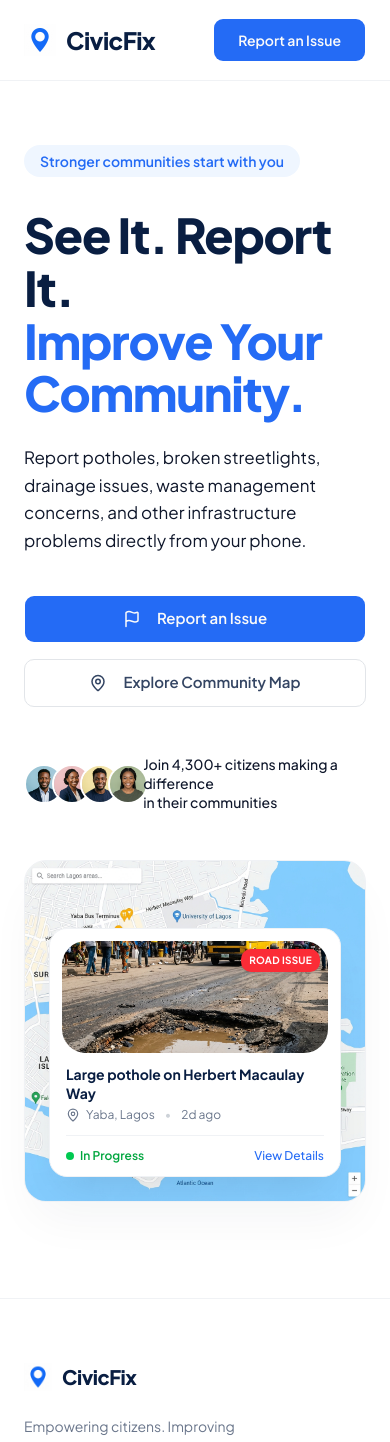
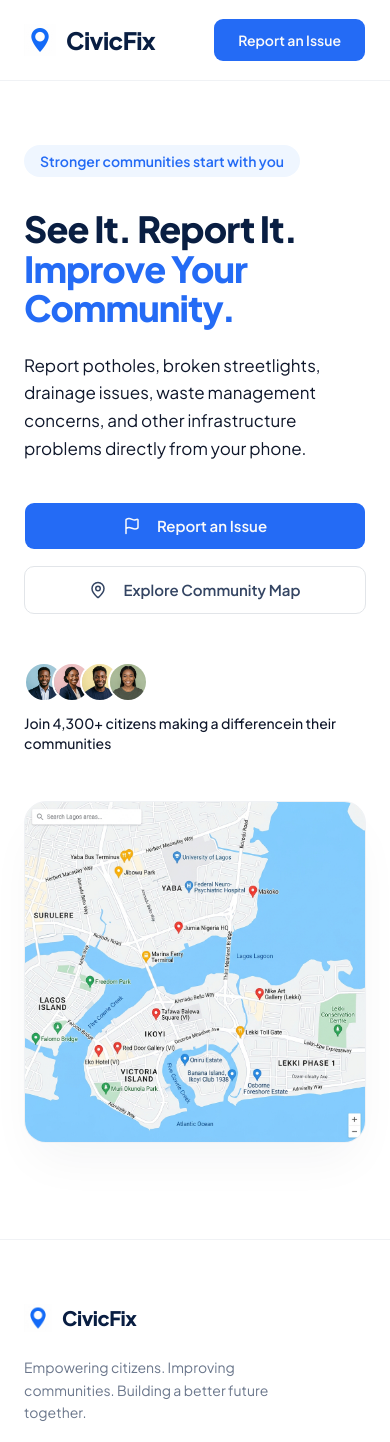
Before and after one commit to Himmiee/civil-fix, a Next.js app: page / in a window 390 px wide. Shown: the top 1442 px of the page. Built offline with nearby package versions, Linux system fonts and the light colour scheme.

Commit message:
style: improve mobile responsiveness of hero section typography and layout.

```diff
--- a/src/components/landing/hero.tsx
+++ b/src/components/landing/hero.tsx
@@ -21,9 +21,9 @@ export default function Hero({ onReportClick }: HeroProps) {
             </div>
 
             {/* Headline */}
-            <h1 className="text-5xl lg:text-[4rem] leading-[1.1] font-black tracking-tight text-gray-900 mb-6">
+            <h1 className="text-4xl sm:text-5xl lg:text-[4rem] leading-[1.1] font-black tracking-tight text-gray-900 mb-6">
               See It. Report It.<br />
-              <span className="text-primary">Improve Your<br />Community.</span>
+              <span className="text-primary">Improve Your<br className="sm:hidden" /> Community.</span>
             </h1>
 
             {/* Subheadline */}
@@ -46,7 +46,7 @@ export default function Hero({ onReportClick }: HeroProps) {
             </div>
 
             {/* Social Proof */}
-            <div className="flex items-center gap-4">
+            <div className="flex flex-col sm:flex-row items-start sm:items-center gap-3 sm:gap-4">
               <div className="flex -space-x-3">
                 {[
                   "/avatars/1.png",
@@ -63,7 +63,7 @@ export default function Hero({ onReportClick }: HeroProps) {
                 ))}
               </div>
               <p className="text-sm font-medium text-gray-600 leading-snug">
-                Join 4,300+ citizens making a difference<br />
+                Join 4,300+ citizens making a difference<br className="hidden sm:block" />
                 in their communities
               </p>
             </div>
@@ -82,7 +82,7 @@ export default function Hero({ onReportClick }: HeroProps) {
             />
 
             {/* Floating UI: Sleek Issue Card */}
-            <div className="absolute bottom-6 left-6 right-6 sm:right-auto sm:left-8 sm:bottom-8 bg-white rounded-2xl shadow-[0_20px_40px_-15px_rgba(0,0,0,0.1)] border border-gray-100 p-3 w-auto sm:w-[260px] z-10 transition-transform hover:-translate-y-1 duration-300">
+            <div className="hidden sm:block absolute bottom-6 left-6 right-6 sm:right-auto sm:left-8 sm:bottom-8 bg-white rounded-2xl shadow-[0_20px_40px_-15px_rgba(0,0,0,0.1)] border border-gray-100 p-3 w-auto sm:w-[260px] z-10 transition-transform hover:-translate-y-1 duration-300">
               <div className="relative w-full h-28 rounded-xl overflow-hidden mb-3">
                 <Image
                   src="/pothole.png"
```
